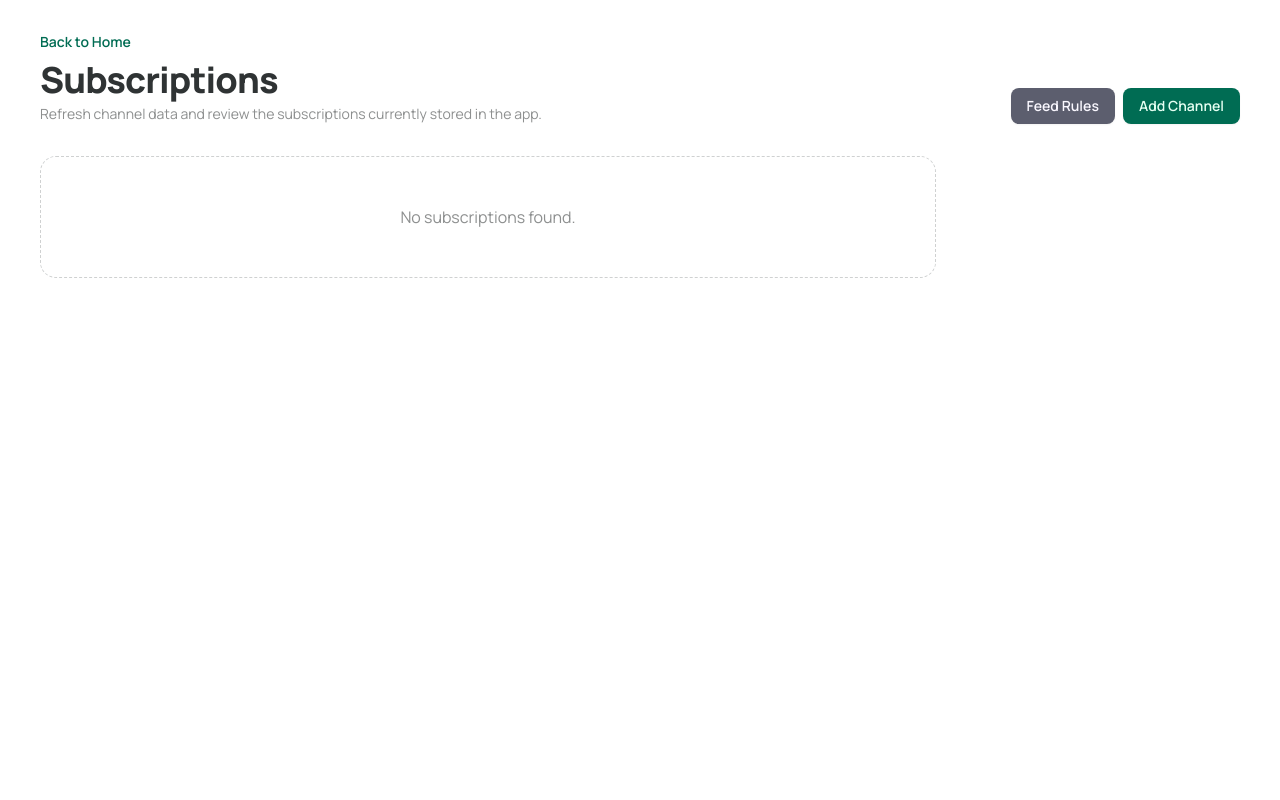
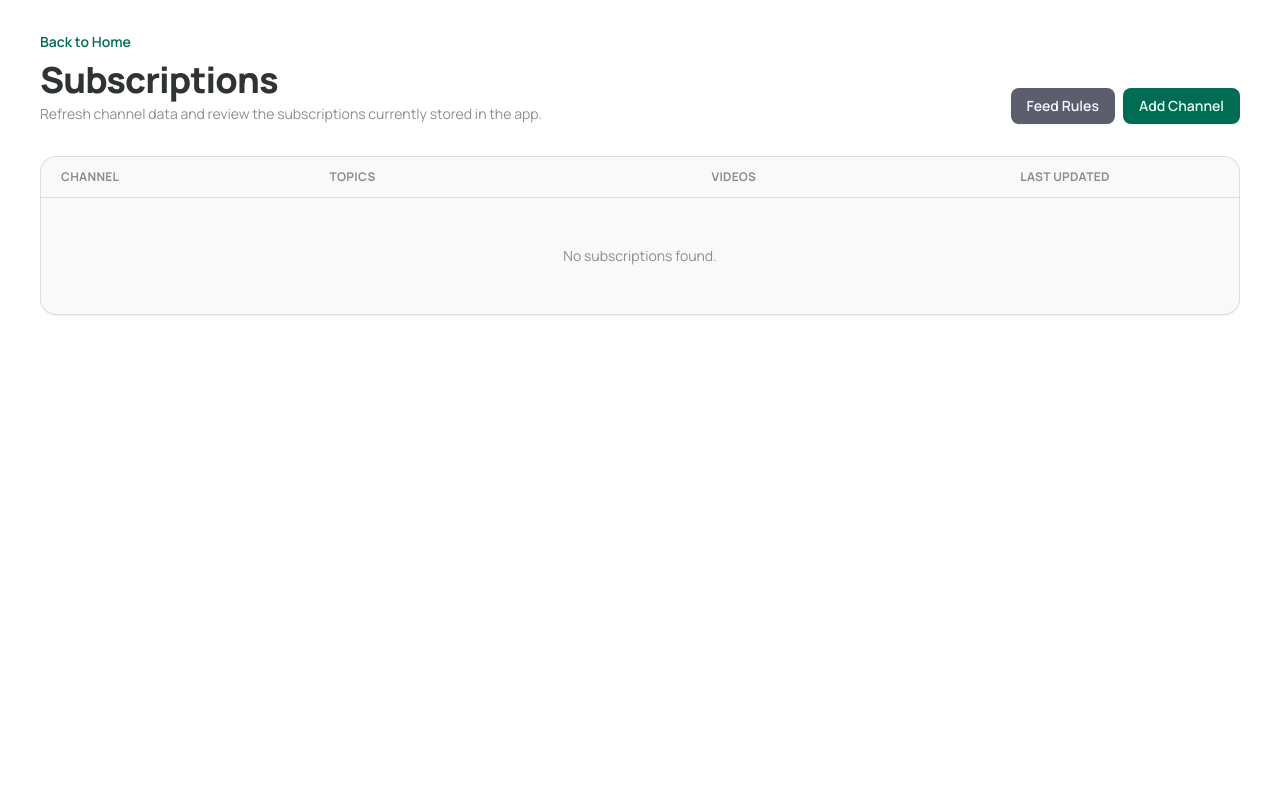
Before and after one commit to Jennawinx/youtube-refined, a Django app: template templates/feed/subscriptions.html in a window 1280 px wide. Run offline with Django 4.2, Linux system fonts and the light colour scheme; the template is opened without the code that fills it, so the values that code supplies are empty; style sheets or scripts are compiled from the project's sources; some libraries are stand-ins or nearby versions.

Commit message:
Update subscription view to a table

```diff
--- a/templates/components/button.html
+++ b/templates/components/button.html
@@ -1,10 +1,10 @@
-{% with base_classes="inline-flex items-center justify-center px-4 py-2 rounded-lg font-semibold transition-transform active:scale-95 shadow-sm text-sm" color_name=color|default:"primary" %}
+{% with base_classes="inline-flex items-center justify-center rounded-lg font-semibold transition-transform active:scale-95 shadow-sm" md_classes="px-4 py-2 text-sm" sm_classes="px-3 py-1 text-xs" color_name=color|default:"primary" %}
     {% if href %}
-        <a href="{{ href }}" class="{{ base_classes }} bg-{{ color_name }} text-on-{{ color_name }}{% if full_width %} w-full{% endif %}{% if class_name %} {{ class_name }}{% endif %}">
+        <a href="{{ href }}" class="{{ base_classes }} bg-{{ color_name }} text-on-{{ color_name }}{% if full_width %} w-full{% endif %}{% if class_name %} {{ class_name }}{% endif %} {% if size == 'sm' %} {{ sm_classes }} {% else %} {{ md_classes }}{% endif %}">
             {{ label }}
         </a>
     {% else %}
-        <button type="{{ type|default:'submit' }}"{% if name %} name="{{ name }}"{% endif %}{% if value %} value="{{ value }}"{% endif %} class="{{ base_classes }} bg-{{ color_name }} text-on-{{ color_name }}{% if full_width %} w-full{% endif %}{% if class_name %} {{ class_name }}{% endif %}">
+        <button type="{{ type|default:'submit' }}"{% if name %} name="{{ name }}"{% endif %}{% if value %} value="{{ value }}"{% endif %} class="{{ base_classes }} bg-{{ color_name }} text-on-{{ color_name }}{% if full_width %} w-full{% endif %}{% if class_name %} {{ class_name }}{% endif %} {% if size == 'sm' %} {{ sm_classes }}{% else %} {{ md_classes }}{% endif %}">
             {{ label }}
         </button>
     {% endif %}
--- a/templates/feed/subscriptions.html
+++ b/templates/feed/subscriptions.html
@@ -18,53 +18,61 @@
                 {% url 'subscriptions_create' as subscriptions_create_url %}
                 {% include "components/button.html" with href=subscriptions_create_url label="Add Channel" %}
             </div>
-            {% comment %} <form method="post">
-                {% csrf_token %}
-                <button type="submit" class="px-6 py-2.5 bg-primary text-on-primary rounded-lg font-semibold transition-transform active:scale-95 shadow-sm">
-                    Refresh ALL
-                </button>
-            </form> {% endcomment %}
         </header>
         {% include "components/banner_success.html" with message=refetch_success %}
         {% include "components/banner_error.html" with message=refetch_error %}
 
-        <section class="grid gap-4 md:grid-cols-2 lg:grid-cols-3 xl:grid-cols-4">
+        <div class="overflow-x-auto rounded-2xl border border-outline-variant/40 bg-surface shadow-sm">
+            <table class="w-full text-sm">
+                <thead>
+                    <tr class="border-b border-outline-variant/40 text-left text-xs font-semibold text-on-surface-variant/70 uppercase tracking-wide">
+                        <th class="px-5 py-3">Channel</th>
+                        <th class="px-5 py-3">Topics</th>
+                        <th class="px-5 py-3 text-right">Videos</th>
+                        <th class="px-5 py-3 text-right">Last Updated</th>
+                        <th class="px-5 py-3"></th>
+                    </tr>
+                </thead>
+                <tbody>
                     {% for channel in channels %}
-            <article class="rounded-2xl border border-outline-variant/40 bg-surface px-5 py-4 shadow-sm">
-                <div class="flex items-start justify-between gap-3">
-                    <div>
-                        <h2 class="text-base font-bold leading-tight">{{ channel.name }}</h2>
-                        {% comment %} <p class="text-xs text-on-surface-variant/70 mt-1">{{ channel.channel_id }}</p> {% endcomment %}
-                    </div>
-                </div>
+                    <tr class="border-b border-outline-variant/20 last:border-0 hover:bg-surface-container-low transition-colors">
+                        <td class="px-5 py-2 font-semibold">{{ channel.name }}</td>
+                        <td class="px-5 py-2">
                             {% if channel.category_tags %}
-                <div class="flex flex-wrap gap-1 mt-2">
+                            <div class="flex flex-wrap gap-1">
                                 {% for tag in channel.category_tags %}
                                     <span class="badge badge-primary badge-xs">{{ tag }}</span>
                                 {% endfor %}
                             </div>
+                            {% else %}
+                            <span class="text-on-surface-variant/40">—</span>
                             {% endif %}
-                <div class="mt-4 flex items-center justify-between text-xs text-on-surface-variant/70">
-                    <span>{{ channel.videos.count }} videos</span>
-                    <span>
+                        </td>
+                        <td class="px-5 py-2 text-right text-on-surface-variant/70">{{ channel.videos.count }}</td>
+                        <td class="px-5 py-2 text-right text-on-surface-variant/70 whitespace-nowrap">
                             {% if channel.last_updated %}
-                            Updated {{ channel.last_updated|date:"M d, Y" }}
+                                {{ channel.last_updated|date:"M d, Y" }}
                             {% else %}
-                            Never refreshed
+                                Never
                             {% endif %}
-                    </span>
-                </div>
-                <form method="post" class="mt-4">
+                        </td>
+                        <td class="px-5 py-2 text-right">
+                            <form method="post">
                                 {% csrf_token %}
                                 <input type="hidden" name="channel_id" value="{{ channel.channel_id }}" />
-                    {% include "components/button.html" with label="Refresh Channel" full_width="1" %}
+                                {% include "components/button.html" with label="Refresh" size="sm" %}
                             </form>
-            </article>
+                        </td>
+                    </tr>
                     {% empty %}
-            <div class="sm:col-span-2 lg:col-span-3 rounded-2xl border border-dashed border-outline-variant/60 px-6 py-12 text-center text-on-surface-variant/70">
+                    <tr>
+                        <td colspan="5" class="px-6 py-12 text-center text-on-surface-variant/70">
                             No subscriptions found.
+                        </td>
+                    </tr>
+                    {% endfor %}
+                </tbody>
+            </table>
         </div>
-            {% endfor %}
-        </section>
     </main>
 {% endblock %}
```
Lines whose indentation alone changed are shown as unchanged.
